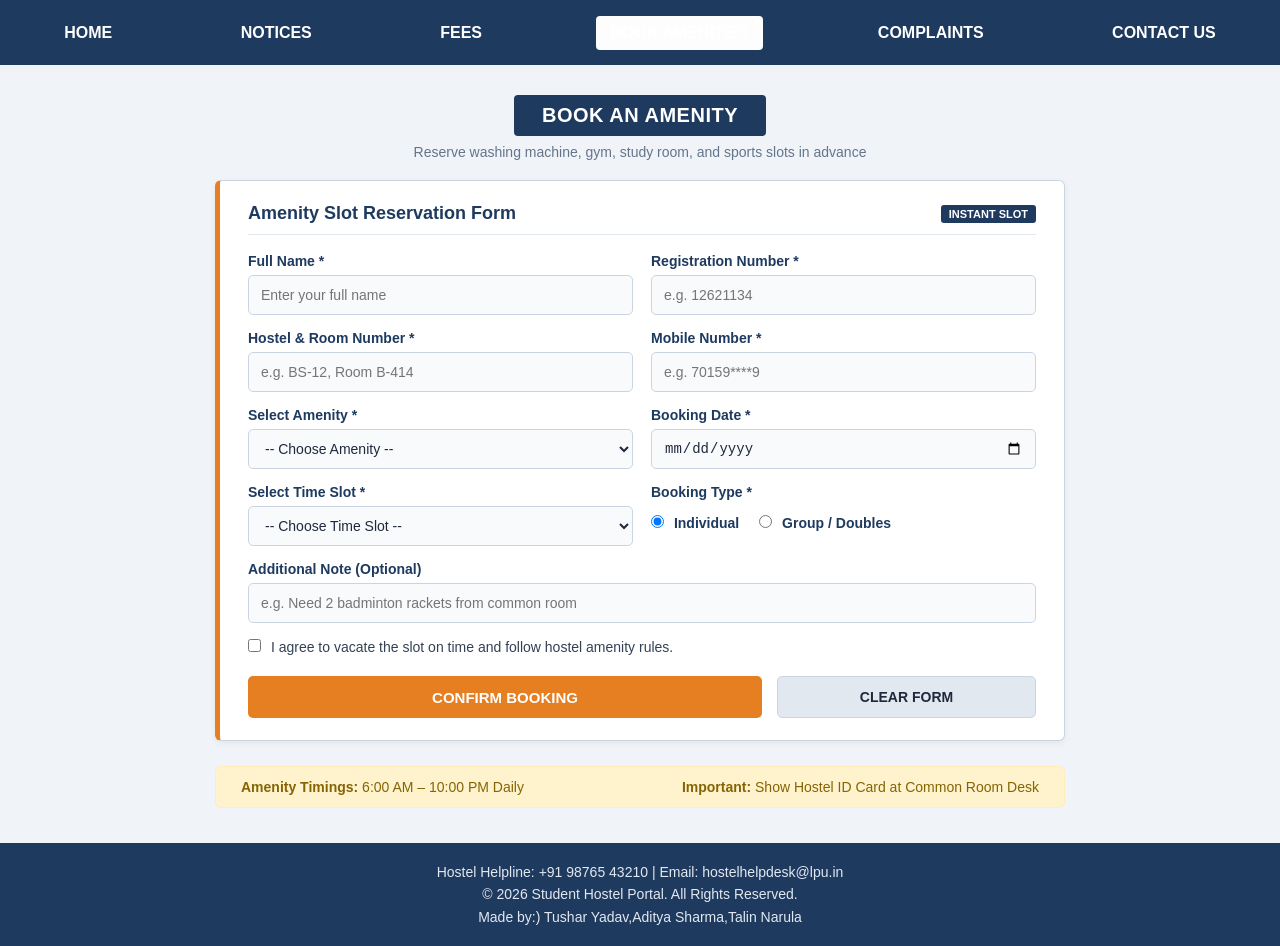
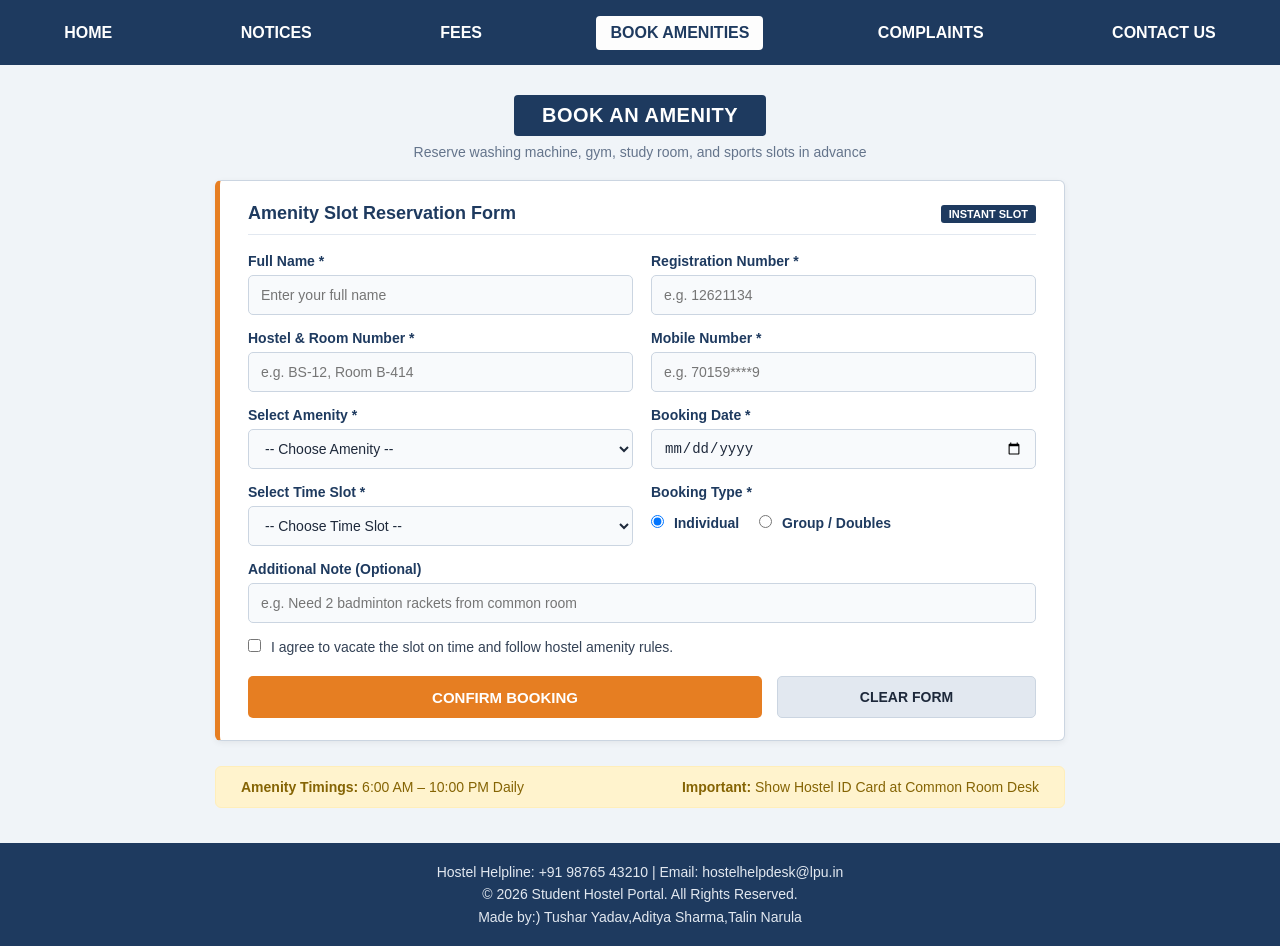
Before and after one commit to talinnarula/Project-Html, a plain HTML site: page book.html in a window 1280 px wide. Drawn offline with Linux system fonts and the light colour scheme.

Commit message:
Refactor CSS styles for consistency and clarity

```diff
--- a/book.css
+++ b/book.css
@@ -30,8 +30,9 @@ body {
 .n1:hover,
 .n1.active {
     background-color: #fdfdfd;
-    color: #ffffff;
+    color: #1e3a5f;
 }
+
 
 
 #title-section {
```
